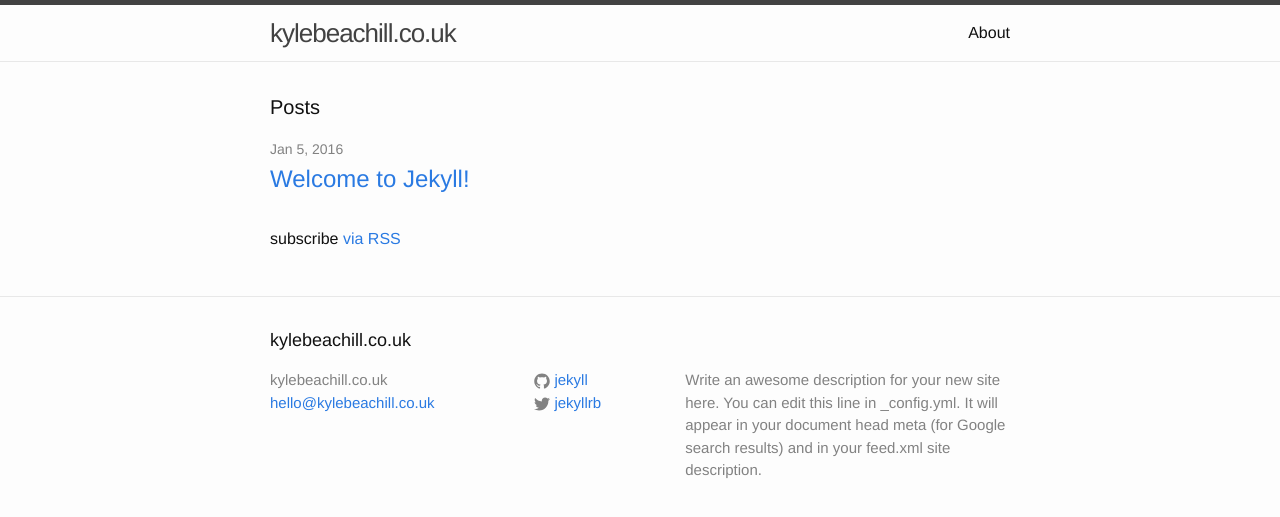
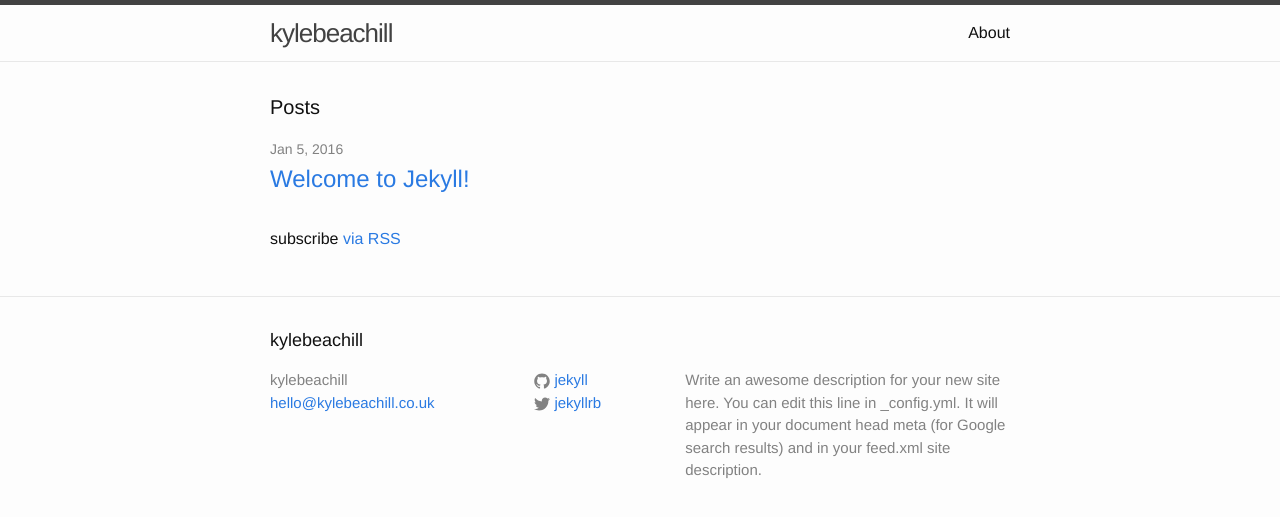
Before and after one commit to Kyle123/Kyle123.github.io, a Jekyll site: the page built from index.html, in a window 1280 px wide. Shown: the top 517 px of the page. Built offline with Jekyll 4.4.1, drawn with Linux system fonts in a browser that asks for light colours.

Commit message:
updated domain

```diff
--- a/_config.yml
+++ b/_config.yml
@@ -6,14 +6,14 @@
 # 'jekyll serve'. If you change this file, please restart the server process.
 
 # Site settings
-title: kylebeachill.co.uk
+title: kylebeachill
 email: hello@kylebeachill.co.uk
 description: > # this means to ignore newlines until "baseurl:"
   Write an awesome description for your new site here. You can edit this
   line in _config.yml. It will appear in your document head meta (for
   Google search results) and in your feed.xml site description.
 baseurl: "" # the subpath of your site, e.g. /blog
-url: "http://yourdomain.com" # the base hostname & protocol for your site
+url: "http://kylebeachill.co.uk" # the base hostname & protocol for your site
 twitter_username: jekyllrb
 github_username:  jekyll
 
```
